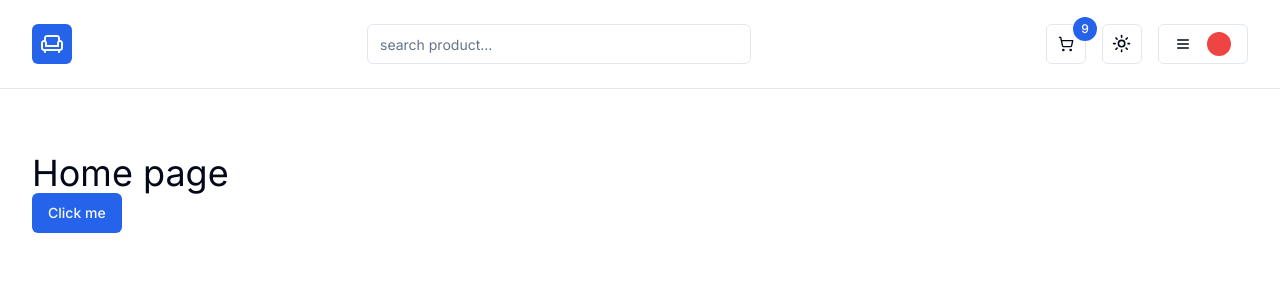
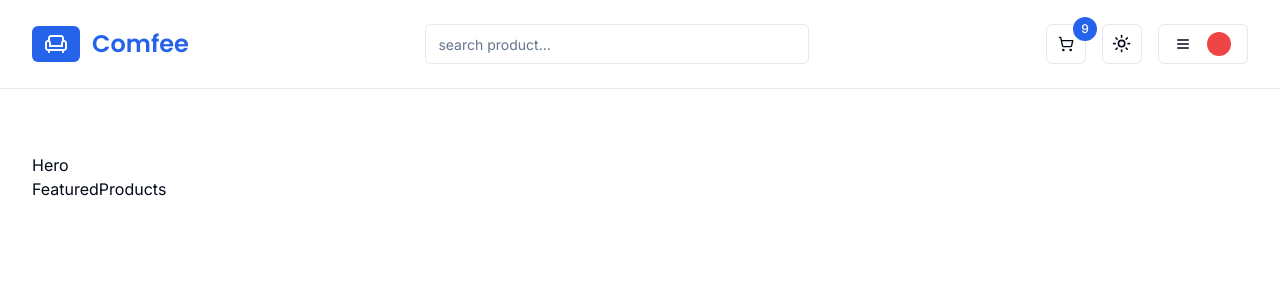
Before and after one commit to samincgs/comfee-store, a Next.js app: page / in a window 1280 px wide. Shown: the top 300 px of the page. Built offline with nearby package versions, Linux system fonts and the light colour scheme.

Commit message:
working on home page with the carousel and description

```diff
--- a/app/page.tsx
+++ b/app/page.tsx
@@ -1,10 +1,12 @@
-import { Button } from '@/components/ui/button';
+import FeaturedProducts from '@/components/home/FeaturedProducts';
+import Hero from '@/components/home/Hero';
 
-export default function Home() {
+const HomePage = () => {
   return (
-    <div>
-      <h1 className='text-4xl'>Home page</h1>
-      <Button>Click me</Button>
-    </div>
+    <>
+      <Hero />
+      <FeaturedProducts />
+    </>
   );
-}
+};
+export default HomePage;
--- /dev/null
+++ b/components/global/EmptyList.tsx
@@ -0,0 +1,4 @@
+const EmptyList = () => {
+  return <div>EmptyList</div>;
+};
+export default EmptyList;
--- /dev/null
+++ b/components/global/LoadingContainer.tsx
@@ -0,0 +1,4 @@
+const LoadingContainer = () => {
+  return <div>LoadingContainer</div>;
+};
+export default LoadingContainer;
--- /dev/null
+++ b/components/global/SectionTitle.tsx
@@ -0,0 +1,4 @@
+const SectionTitle = () => {
+  return <div>SectionTitle</div>;
+};
+export default SectionTitle;
--- /dev/null
+++ b/components/home/FeaturedProducts.tsx
@@ -0,0 +1,4 @@
+const FeaturedProducts = () => {
+  return <div>FeaturedProducts</div>;
+};
+export default FeaturedProducts;
--- /dev/null
+++ b/components/home/Hero.tsx
@@ -0,0 +1,4 @@
+const Hero = () => {
+  return <div>Hero</div>;
+};
+export default Hero;
--- /dev/null
+++ b/components/home/HeroCarousel.tsx
@@ -0,0 +1,4 @@
+const HeroCarousel = () => {
+  return <div>HeroCarousel</div>;
+};
+export default HeroCarousel;
--- a/components/navbar/Logo.tsx
+++ b/components/navbar/Logo.tsx
@@ -1,14 +1,28 @@
 import { Button } from '@/components/ui/button';
+import { cn } from '@/lib/utils';
+import { Poppins } from 'next/font/google';
 import Link from 'next/link';
 import { MdOutlineChair } from 'react-icons/md';
 
+const poppins = Poppins({ weight: '600', subsets: ['latin'] });
+
 const Logo = () => {
   return (
-    <Button size={'icon'} asChild>
-      <Link href='/'>
-        <MdOutlineChair className='w-6 h-6' />
-      </Link>
-    </Button>
+    <div className='flex items-center gap-3'>
+      <Button size={'sm'} asChild>
+        <Link href='/'>
+          <MdOutlineChair className='w-6 h-6' />
+        </Link>
+      </Button>
+      <span
+        className={cn(
+          'text-lg md:text-2xl font-medium text-primary',
+          poppins.className
+        )}
+      >
+        Comfee
+      </span>
+    </div>
   );
 };
 export default Logo;
```
